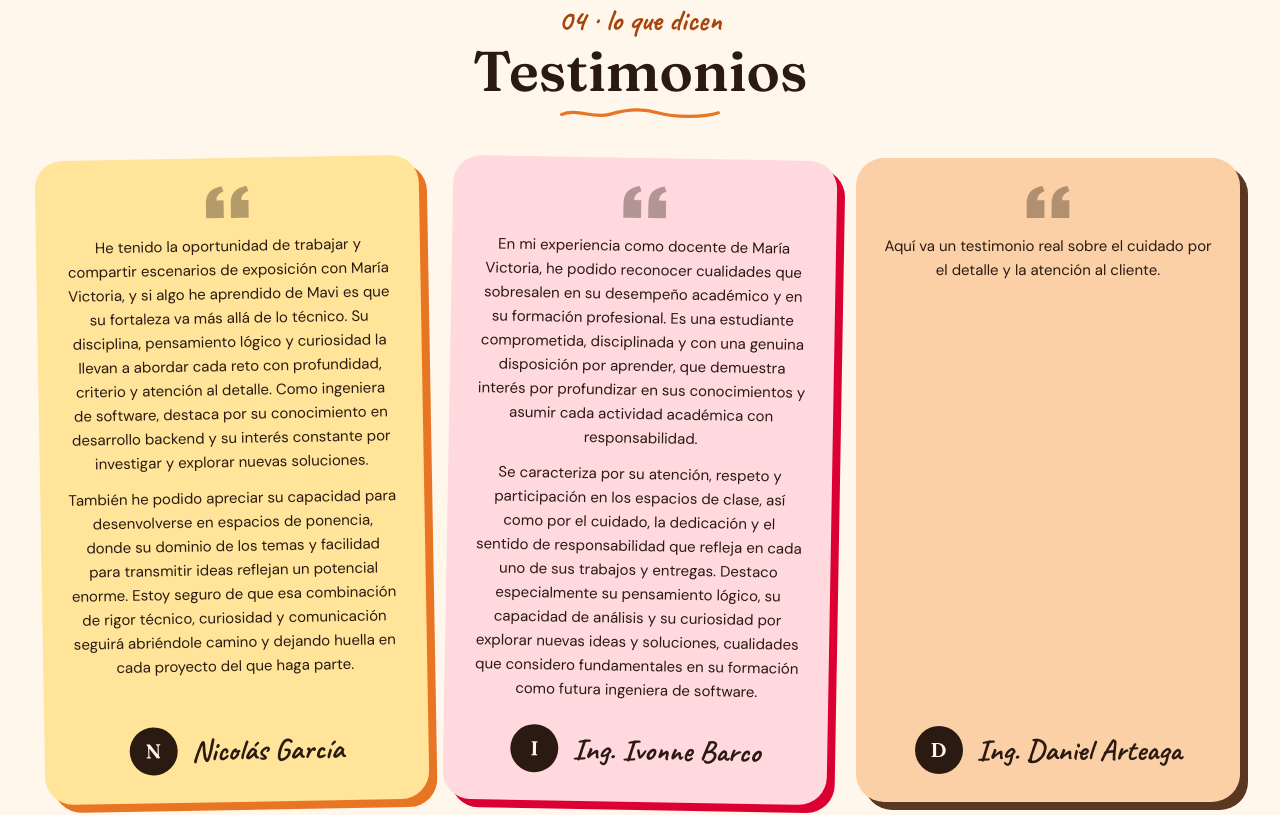
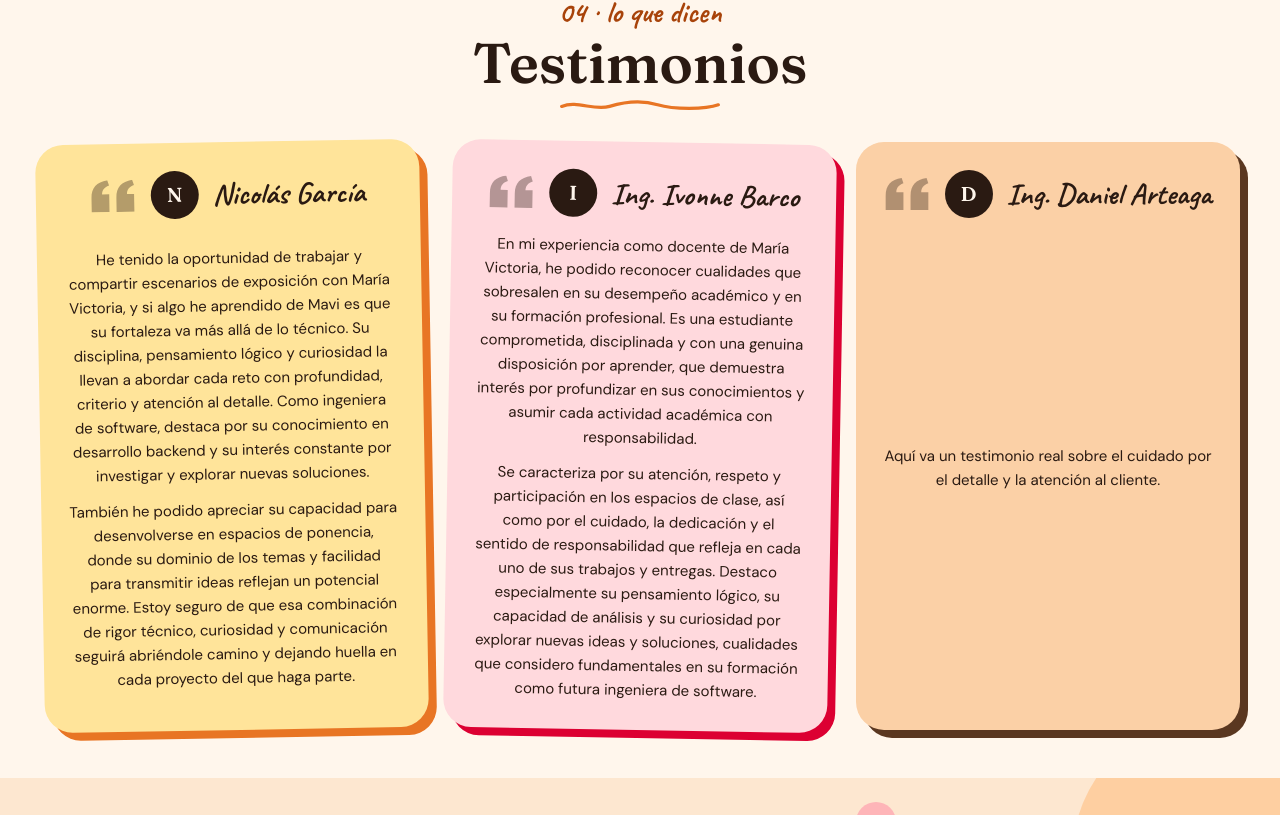
Before and after one commit to VictoriaArteaga/Mi-Portafolio, a Next.js app in the folder portafolio/: page / in a window 1280 px wide. Shown: the part 5065-5880 px from the top of the page. Built offline with nearby package versions, Linux system fonts and the light colour scheme; a web font is replaced by a local one.

Commit message:
Cambio en los componentes de las cards de los testimonios

```diff
--- a/portafolio/components/Testimonials.tsx
+++ b/portafolio/components/Testimonials.tsx
@@ -23,8 +23,8 @@ export default function Testimonials() {
   ];
 
   return (
-    <section id="testimonios" aria-labelledby="testimonios-title" className="py-12 sm:py-14">
-      <div className="mx-auto max-w-[1600px] px-5 sm:px-8 lg:px-10">
+    <section id="testimonios" aria-labelledby="testimonios-title" className="flex min-h-[calc(100svh-4.5rem)] items-center py-10 sm:py-12">
+      <div className="mx-auto w-full max-w-[1600px] px-5 sm:px-8 lg:px-10">
         <Reveal className="flex flex-col items-center text-center">
           <p className="font-hand text-3xl font-bold text-[#a8430a] dark:text-tangerine">{eyebrow}</p>
           <h2 id="testimonios-title" className="mt-1 font-serif text-4xl font-semibold leading-[1.05] sm:text-[56px]">
@@ -35,22 +35,18 @@ export default function Testimonials() {
           </svg>
         </Reveal>
 
-        <ul className="mt-10 grid gap-8 lg:grid-cols-3 lg:gap-6">
+        <ul className="mt-8 grid gap-8 lg:grid-cols-3 lg:gap-6">
           {items.map((item, i) => (
             <li key={item.name}>
               <Reveal delay={i * 90} className="h-full">
                 <figure
                   className={`flex h-full flex-col items-center gap-4 rounded-[28px] p-7 text-center text-ink dark:text-moon ${cardTones[i % cardTones.length]}`}
                 >
+                  <figcaption className="flex flex-wrap items-center justify-center gap-x-4 gap-y-2">
                     <svg aria-hidden viewBox="0 0 48 36" className="h-8 w-11 fill-current opacity-35">
                       <path d="M0 36V20C0 8 6 2 18 0l2 6c-6 2-8 6-8 10h8v20Zm28 0V20c0-12 6-18 18-20l2 6c-6 2-8 6-8 10h8v20Z" />
                     </svg>
-                  <blockquote className="space-y-3 text-[15px] leading-[1.6]">
-                    {item.paragraphs.map((paragraph) => (
-                      <p key={paragraph}>{paragraph}</p>
-                    ))}
-                  </blockquote>
-                  <figcaption className="mt-auto flex items-center justify-center gap-3.5 pt-2">
+                    <span className="flex items-center justify-center gap-3.5">
                       <span
                         aria-hidden
                         className="grid size-12 shrink-0 place-items-center rounded-full bg-ink font-serif text-xl font-semibold text-cream dark:bg-tangerine dark:text-night"
@@ -58,7 +54,13 @@ export default function Testimonials() {
                         {item.name.replace("Ing. ", "").charAt(0)}
                       </span>
                       <span className="font-hand text-3xl font-bold leading-none">{item.name}</span>
+                    </span>
                   </figcaption>
+                  <blockquote className="my-auto space-y-3 text-[15px] leading-[1.6]">
+                    {item.paragraphs.map((paragraph) => (
+                      <p key={paragraph}>{paragraph}</p>
+                    ))}
+                  </blockquote>
                 </figure>
               </Reveal>
             </li>
```
Lines whose indentation alone changed are shown as unchanged.
